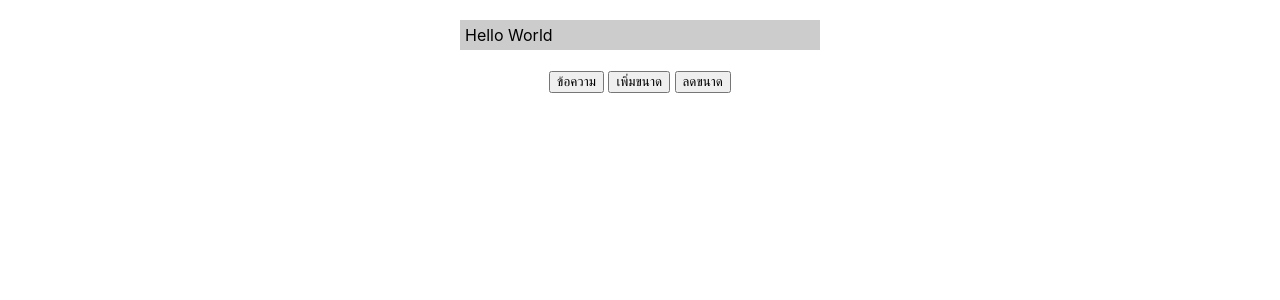
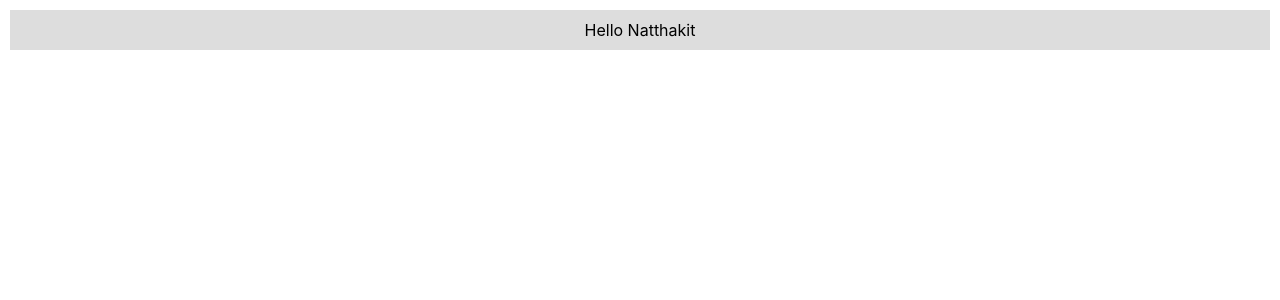
Before and after one commit to pluemkung/app1, a React (Create React App) app: page / in a window 1280 px wide. Shown: the top 300 px of the page. Built offline with nearby package versions, Linux system fonts and the light colour scheme.

Commit message:
context-content
context-content

```diff
--- a/src/App.js
+++ b/src/App.js
@@ -1,10 +1,11 @@
-import './App.css';
-import './style.css';
-
-import MessageBox from './state-func';
-
-
+import React from 'react';
+import { userContext } from './context';
+import Content from './context-content';
 
 export default function App(){
-  return <MessageBox/>
+  return (
+    <userContext.Provider value={'Natthakit'}>
+      <Content/>
+    </userContext.Provider>
+  )
 }
--- /dev/null
+++ b/src/context-content.js
@@ -0,0 +1,19 @@
+import React from 'react'
+import { userContext } from './context'
+
+export default function Content(){
+    let user = React.useContext(userContext)
+
+    const contextStyle = {
+        backgroundColor:'#ddd',
+        textAlign:'center',
+        margin:10,
+        padding:10
+    }
+    return (
+        <div style= {contextStyle}>
+            Hello {user}
+        </div>
+    )
+
+}
--- /dev/null
+++ b/src/context.js
@@ -0,0 +1,2 @@
+import React,{createContext} from "react";
+export const userContext = createContext()
```
Also changed, not shown: src/context-header.js (added, +21 -0 lines).
